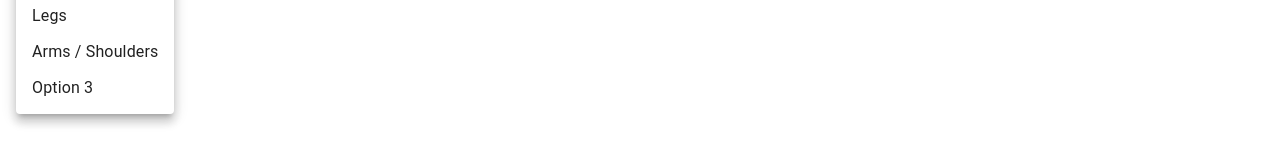
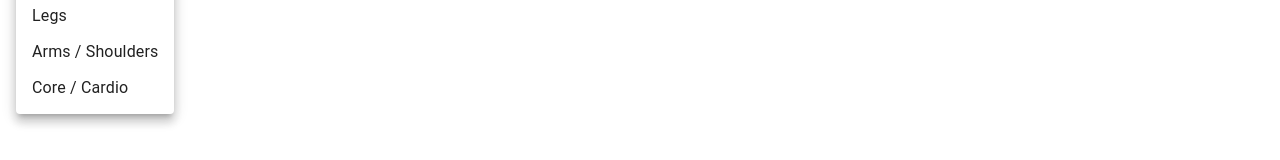
Before and after one commit to RickyMartinez16/gym-buddy, a React (Create React App) app: page / in a window 1280 px wide. Both pictures are taken after a click on the button "menu". Shown: the part 220-380 px from the top of the page. Built offline with nearby package versions, Linux system fonts and the light colour scheme.

Commit message:
menu items

```diff
--- a/src/components/NavBar.jsx
+++ b/src/components/NavBar.jsx
@@ -50,7 +50,7 @@ export default function CustomAppBar() {
             <MenuItem onClick={handleMenuClose}>Back</MenuItem>
             <MenuItem onClick={handleMenuClose}>Legs</MenuItem>
             <MenuItem onClick={handleMenuClose}>Arms / Shoulders</MenuItem>
-            <MenuItem onClick={handleMenuClose}>Option 3</MenuItem>
+            <MenuItem onClick={handleMenuClose}>Core / Cardio</MenuItem>
           </Menu>
         </Toolbar>
       </AppBar>
```
